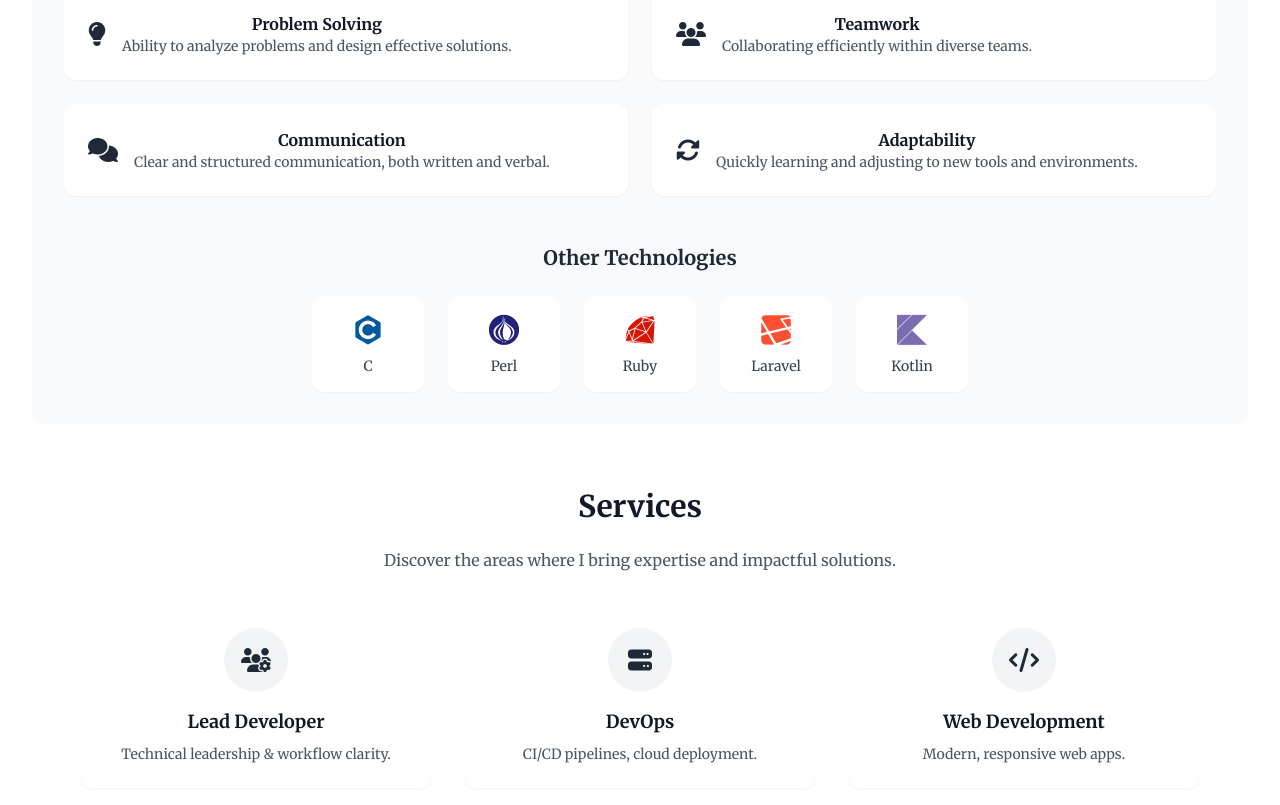
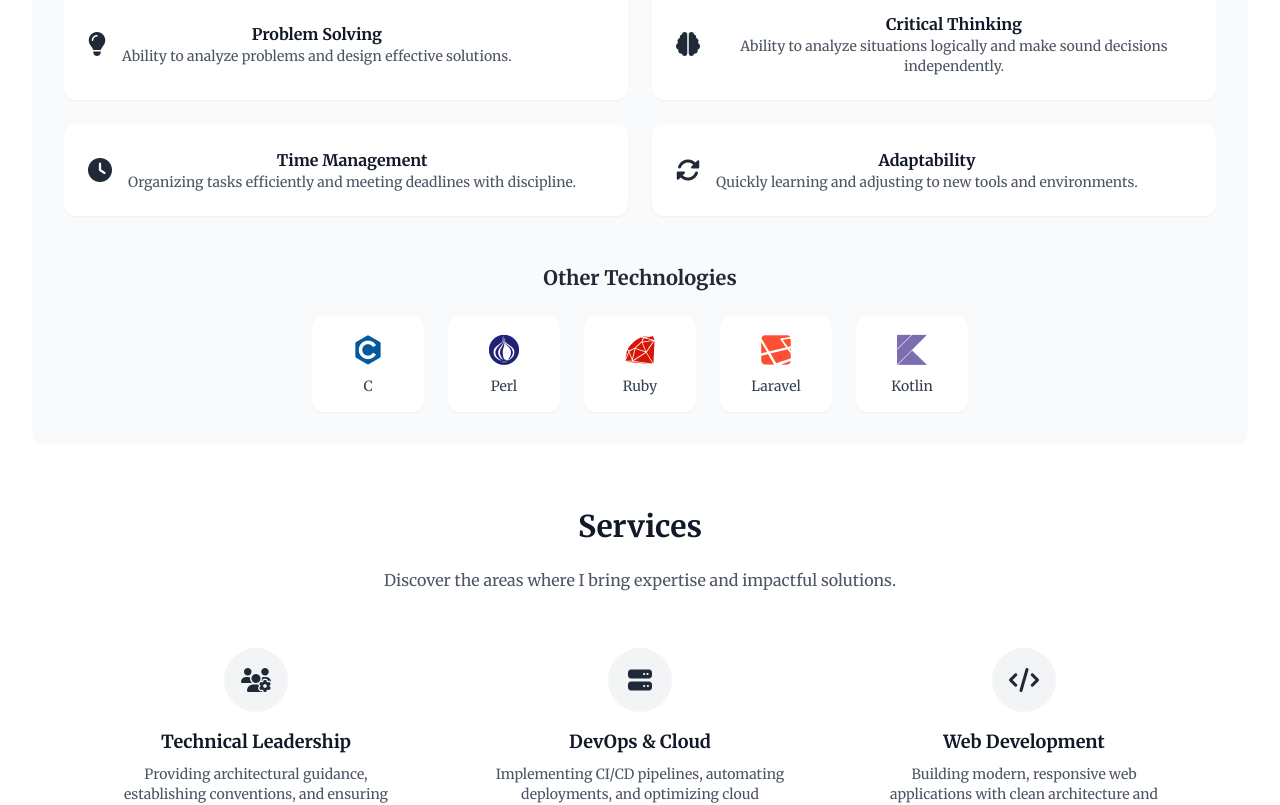
Before and after one commit to AngotyFitia/angoty-rabarijaona, a React (Vite) app: page / in a window 1280 px wide. Shown: the part 6100-6905 px from the top of the page. Built offline with nearby package versions, Linux system fonts and the light colour scheme.

Commit message:
feat: upgrade services informations

```diff
--- a/src/data/servicesData.ts
+++ b/src/data/servicesData.ts
@@ -1,4 +1,3 @@
-// src/data/servicesData.ts
 export type Service = {
   title: string;
   description: string;
@@ -6,9 +5,29 @@ export type Service = {
 };
 
 export const services: Service[] = [
-    { title: "Web Development", description: "Modern, responsive web apps.", icon: "fas fa-code" },
-    { title: "Mobile Development", description: "Cross‑platform mobile apps.", icon: "fas fa-mobile-alt" },
-    { title: "Data Insight", description: "Dashboards & predictive analytics.", icon: "fas fa-chart-line" },
-    { title: "Lead Developer", description: "Technical leadership & workflow clarity.", icon: "fas fa-users-cog" },
-    { title: "DevOps", description: "CI/CD pipelines, cloud deployment.", icon: "fas fa-server" },
+  {
+    title: "Web Development",
+    description: "Building modern, responsive web applications with clean architecture and scalable design.",
+    icon: "fas fa-code"
+  },
+  {
+    title: "Mobile Development",
+    description: "Developing cross‑platform mobile apps that deliver seamless user experiences on Android and iOS.",
+    icon: "fas fa-mobile-alt"
+  },
+  {
+    title: "Data Insight",
+    description: "Designing dashboards and predictive analytics solutions to transform data into actionable decisions.",
+    icon: "fas fa-chart-line"
+  },
+  {
+    title: "Technical Leadership",
+    description: "Providing architectural guidance, establishing conventions, and ensuring workflow clarity for teams.",
+    icon: "fas fa-users-cog"
+  },
+  {
+    title: "DevOps & Cloud",
+    description: "Implementing CI/CD pipelines, automating deployments, and optimizing cloud infrastructure.",
+    icon: "fas fa-server"
+  },
 ];
--- a/src/data/skillsData.ts
+++ b/src/data/skillsData.ts
@@ -110,14 +110,14 @@ export type TechSkill = {
       icon: "fas fa-lightbulb"
     },
     {
-      name: "Teamwork",
-      description: "Collaborating efficiently within diverse teams.",
-      icon: "fas fa-users"
+      name: "Critical Thinking",
+      description: "Ability to analyze situations logically and make sound decisions independently.",
+      icon: "fas fa-brain"
     },
     {
-      name: "Communication",
-      description: "Clear and structured communication, both written and verbal.",
-      icon: "fas fa-comments"
+      name: "Time Management",
+      description: "Organizing tasks efficiently and meeting deadlines with discipline.",
+      icon: "fas fa-clock"
     },
     {
       name: "Adaptability",
--- a/src/index.css
+++ b/src/index.css
@@ -66,6 +66,11 @@
     @apply bg-[#ffffff];
   }
 
+  body {
+    background-color: var(--background);
+    color: var(--foreground);
+  }
+
   html {
     font-family: 'Merriweather', serif;
     scroll-behavior: smooth;
```
Lines whose indentation alone changed are shown as unchanged.
